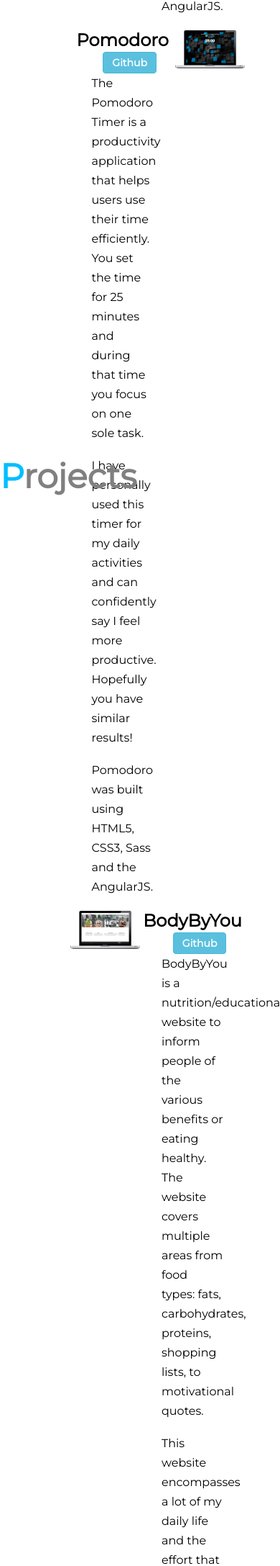
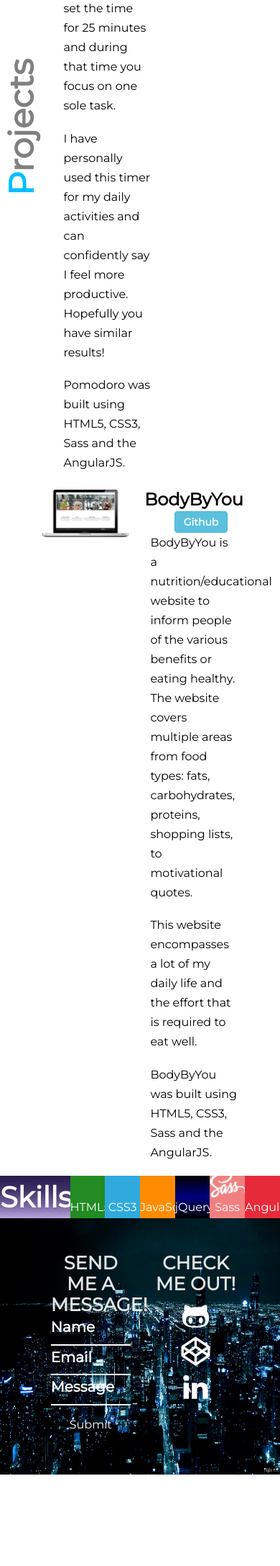
Before and after one commit to ilitvak/ilitvak.github.io, a PHP site: page / in a window 390 px wide; the page is wider, and only the part inside the window is pictured. Shown: the part 1676-3851 px from the top of that part at 72% size. After the commit the page ends 3724 px from the top of that part, so only its background shows below. Run offline with PHP 8.4, Linux system fonts and the light colour scheme; some libraries are stand-ins or nearby versions.

Commit message:
setting up media query for macbook width 1200

```diff
--- a/index.html
+++ b/index.html
@@ -98,8 +98,8 @@
                 </ul>
         </section>
 
-        <section class="section-bg">
-            <div class="form-container clearfix">
+        <section class="section-bg clearfix">
+            <div class="form-container">
                 <h1>Send me a message!</h1>
                 <form>
                     <div class="input-container text-fields">
@@ -119,21 +119,22 @@
                     </div>
                 </form>
             </div>
-            <div class="social-icons-container clear-fix">
+            <div class="social-icons-container clearfix">
+                <h1>Check me out!</h1>
                 <ul>
                     <li>
-                        <a href="#">
-                            <i class="fa fa-github-alt fa-3x" aria-hidden="true"></i>
+                        <a href="https://github.com/ilitvak" target="_blank">
+                            <i class="fa fa-github-alt fa-3x github" aria-hidden="true"></i>
                         </a>
                     </li>
                     <li>
-                        <a href="#">
-                            <i class="fa fa-codepen fa-3x" aria-hidden="true"></i>
+                        <a href="http://codepen.io/purewisdom1/" target="_blank">
+                            <i class="fa fa-codepen fa-3x codepen" aria-hidden="true"></i>
                         </a>
                     </li>
                     <li>
-                        <a href="#">
-                            <i class="fa fa-linkedin fa-3x" aria-hidden="true"></i>
+                        <a href="https://www.linkedin.com/in/ilitvak" target="_blank">
+                            <i class="fa fa-linkedin fa-3x linkedin" aria-hidden="true"></i>
                         </a>
                     </li>
                 </ul>
--- a/stylesheets/style.css
+++ b/stylesheets/style.css
@@ -1,7 +1,4 @@
 @import url(http://fonts.googleapis.com/css?family=Montserrat);
-
-
-
 
 
 * {
@@ -387,7 +384,7 @@ label {
 }
 
 .credential-list .angular {
-    background-color: red;
+    background-color: #e62a39;
 }
 
 .icons {
@@ -418,6 +415,17 @@ label {
     float: right;
 }
 
+.social-icons-container h1 {
+    margin: 0 0 10px 0;
+    color: #fff;
+    text-align: center;
+    text-transform: uppercase;
+    animation-name: inandOut;
+    animation-duration: 2.5s;
+    animation-iteration-count: infinite;
+    animation-timing-function: ease-out;
+}
+
 .social-icons-container ul {
     text-align: center;
 }
@@ -434,13 +442,58 @@ i {
     color: #fff;
 }
 
+.github:hover {
+    color: #00CCFF;
+}
+
+.codepen:hover {
+    color: #9999FF;
+}
+
+.linkedin:hover {
+    color:#FFFF99;
+}
 
 
 
-/*Media query section*/
 
-@media (max-width: 1099px) {
+/* Media query section */
+
+
+/* Query for Macbook Pro 1200px screen */
+@media (max-width: 1200px) {
     .intro h1 {
         font-size: 45px;
     }
+    .projects-section-container {
+        padding-right: 7.5%;
+        padding-left: 15%;
+    }
+    .projects-section-container h1 {
+        width: 15%;
+        margin: 0;
+        -webkit-transform: rotateZ(-90deg);
+        -ms-transform: rotateZ(-90deg);
+        transform: rotateZ(-90deg);
+    }
+
+    .section-bg {
+        padding: 12% 12.5% ;
+        height: auto;
+    }
+
+    .form-container {
+        padding: 0 7.5%;
+    }
+
+    .form-container h1, .social-icons-container h1 {
+        font-size: 1.6em;
+    }
+    .social-icons-container i {
+        font-size: 2.5em;
+    }
+
+    .skills h2 {
+        font-size: 40px;
+    }
 }
```
